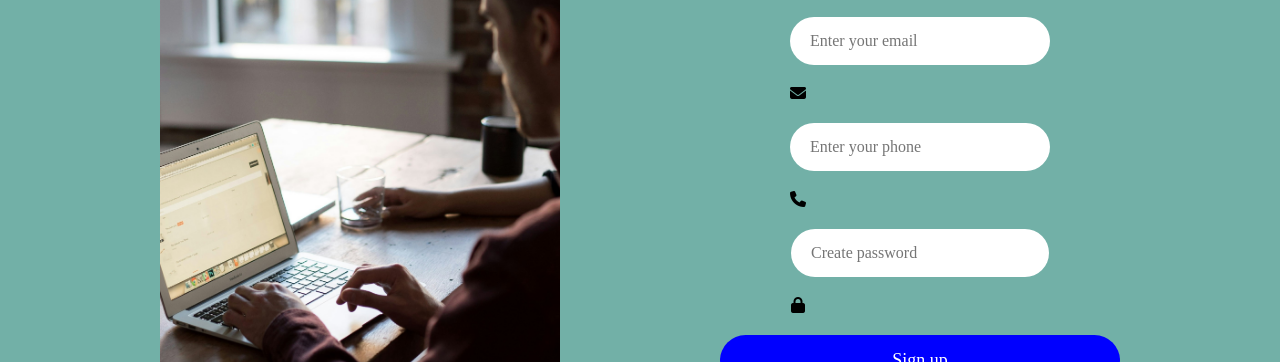
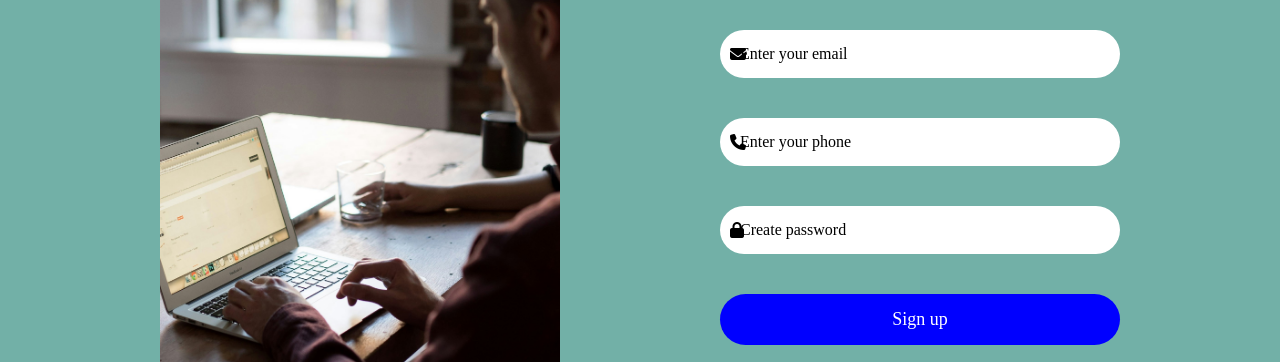
Before and after one commit to Vikasdhillo12/registration-form, a plain HTML site: page index.html in a window 1280 px wide. Shown: the part 151-513 px from the top of the page. Drawn offline with Linux system fonts and the light colour scheme; a web font is replaced by a local one.

Commit message:
style.css

```diff
--- a/style.css
+++ b/style.css
@@ -66,3 +66,19 @@ h2{
     margin-right: 5px;
     color: blue;
 }
+input::placeholder{
+    color: black;
+}
+.input-box{
+    width: 100%;
+    position: relative;
+}
+.input-box i{
+    position: absolute;
+    left: 10px;
+    top: 50%;
+    transform: translate(0,-50%);
+}
+input:focus{
+    outline: none;
+}
```
